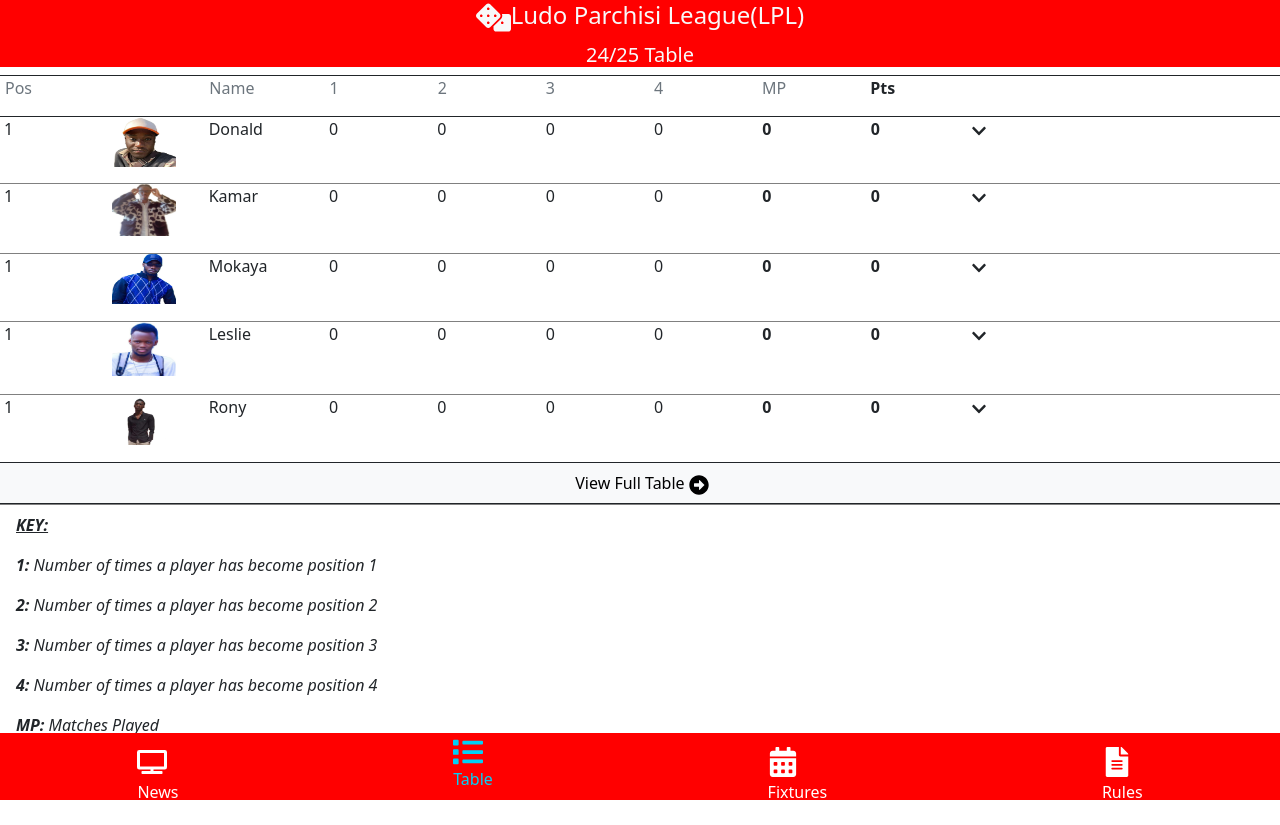
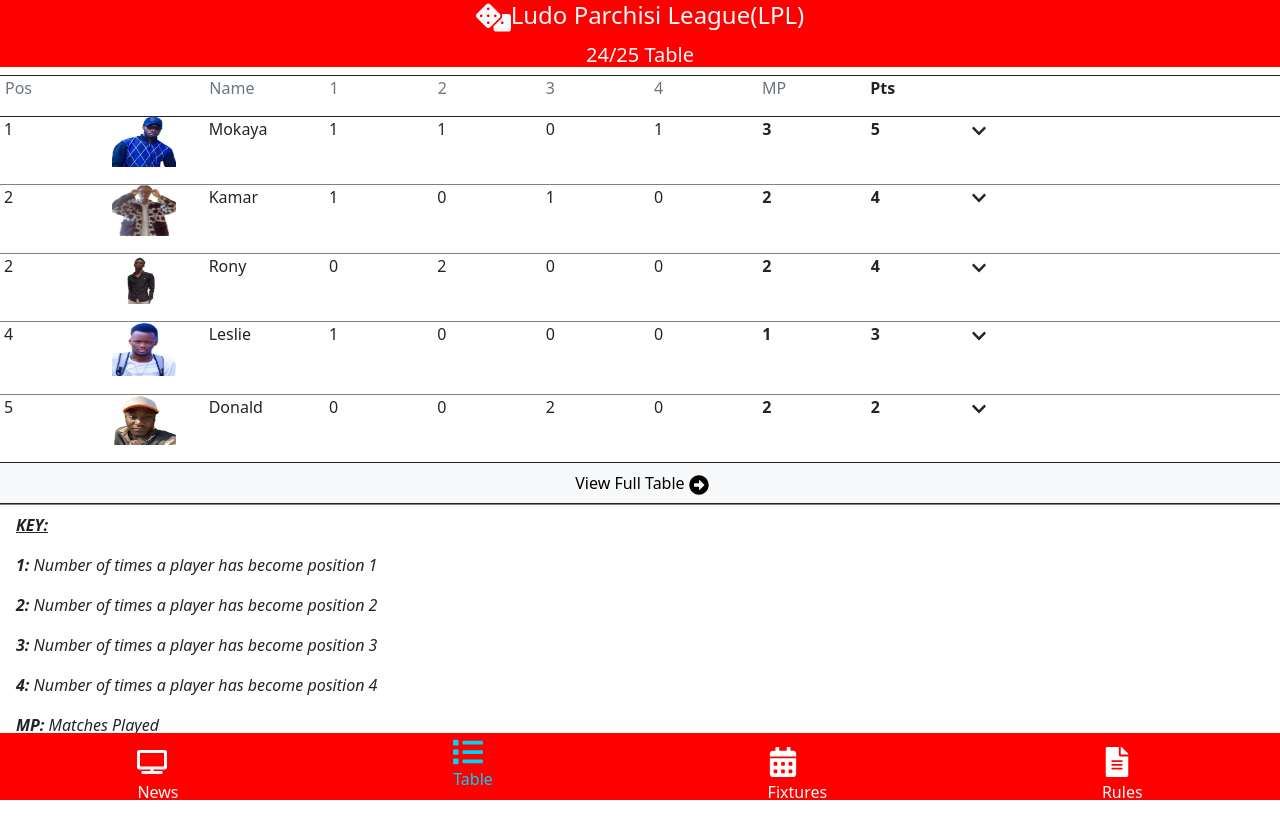
Before and after one commit to Abayo-UI/Ludo-Parchisi-League, a React (Create React App) app: page / in a window 1280 px wide. Built offline with nearby package versions, Linux system fonts and the light colour scheme; a web font is replaced by a local one.

Commit message:
Matchday 1 results

```diff
--- a/src/Components/Fixtures.jsx
+++ b/src/Components/Fixtures.jsx
@@ -15,6 +15,7 @@ export default function Fixtures(){
             {fixture}
             </div>)}
             </div>
+            <div style={{height:"20vh"}}></div>
         </div>
     )
 }
--- a/src/Components/News.jsx
+++ b/src/Components/News.jsx
@@ -1,7 +1,8 @@
 export default function News(){
     return(
         <div class="news-container pt-4 gradient-background">
-             <div class="mx-4  d-flex flex-row justify-content-center">
+            <p>Still under Development</p>
+           {/*  <div class="mx-4  d-flex flex-row justify-content-center">
                 <div class="col-8 col-lg-8 bg-light rounded-3" id="news-one-height"> yes</div>
             </div>
 
@@ -19,6 +20,7 @@ export default function News(){
             <div class="row ms-4 me-1 gap-3 mt-4">
                 <div class="col-9 bg-transparent" id="news-two-height"></div>
             </div>
+            */}
         </div>
     )
 }
--- a/src/Components/Rules.jsx
+++ b/src/Components/Rules.jsx
@@ -5,7 +5,7 @@ export default function Rules(){
             <div class="row px-2 border border-1 border-dark">
                 <p class="col-1 border-right"><strong></strong></p>
                 <p class="col-8 border-right" ><strong>RULES</strong></p>
-                <p class="col-3"><strong>PENALTY/AWARD</strong></p>
+                <p class="col-3"><strong>PENALTY</strong></p>
             </div>
 
             <div class="row px-2 border border-1 border-dark">
@@ -16,7 +16,7 @@ export default function Rules(){
 
             <div class="row px-2 border border-1 border-dark">
                 <p class="col-1 border-right text-end">2.</p>
-                <p class="col-8 border-right" >All players participating in the league or tournament must complete all scheduled matches or games until the conclusion of the league or tournament</p>
+                <p class="col-8 border-right" >All players participating in the league must complete all scheduled matches or games until the conclusion of the league.</p>
                 <p class="col-3 text-danger">Pays 50 ksh to all players</p>
             </div>
 
--- a/src/Components/matches.js
+++ b/src/Components/matches.js
@@ -11,7 +11,7 @@ const fixturesData = [
 
 "Donald, Tony, Kamar, Stano",
 "Kamar, Donald, Abayo, Stepper",
-"Kamar, Tony, Donald, Kama",
+"Kamar, Tony, Donald, Kamar",
 "Kamar, Donald, Tony, Stano",
 
 "Donald, Kevo, Tony, Stano",
@@ -151,7 +151,7 @@ const fixturesData = [
 
 "Stepper, Abayo, Donald, Stano",
 "Abayo, Stepper, Kevo, Tony",
-"Abayo, Kevo, Donald, Kama",
+"Abayo, Kevo, Donald, Kamar",
 "Abayo, Kamar, Kevo, Tony",
 ];
 
--- a/src/Components/playersMatchData.js
+++ b/src/Components/playersMatchData.js
@@ -1,13 +1,13 @@
 import data from "./data";
 
 export const  enterPlayersPositions = {
-    "Donald": [ ],
-    "Kamar": [ ],
-    "Mokaya": [ ],
-    "Leslie": [ ],
-    "Rony": [ ],
-    "Stanley": [],
-    "Tony": [ ]
+    "Donald": [ 3,3],
+    "Kamar": [ 1,3],
+    "Mokaya": [ 2,4,1],
+    "Leslie": [ 1],
+    "Rony": [ 2,2],
+    "Stanley": [ 4],
+    "Tony": [ 4]
 }
 
 function insertNumberOftTimesOfEachPosition(dataItem) {
--- a/src/Components/viewplayerstats.jsx
+++ b/src/Components/viewplayerstats.jsx
@@ -105,7 +105,7 @@ export default function ViewPlayerStats({stats, pos}){
               <p class="profile-details2"><strong class="text-dark">Pos last league: </strong> <span class="fs-1">{player["last league position"]}</span>/6</p>
               <p class="profile-details2"><strong class="text-dark">Current Pos: </strong> <span class="fs-1">{pos}</span>/7</p>
               <p class="profile-details"><strong class="text-dark">Points deducted: </strong> {player["points deducted due to irregularities"]}</p>
-              <p class="profile-details"><button class="btn btn-danger text-dark ps-0"><strong class="text-dark">View Unplayed games: </strong></button></p>
+              {/*<p class="profile-details"><button class="btn btn-danger text-dark ps-0"><strong class="text-dark">View Unplayed games: </strong></button></p>*/}
               </div>
               </div>
 
```
